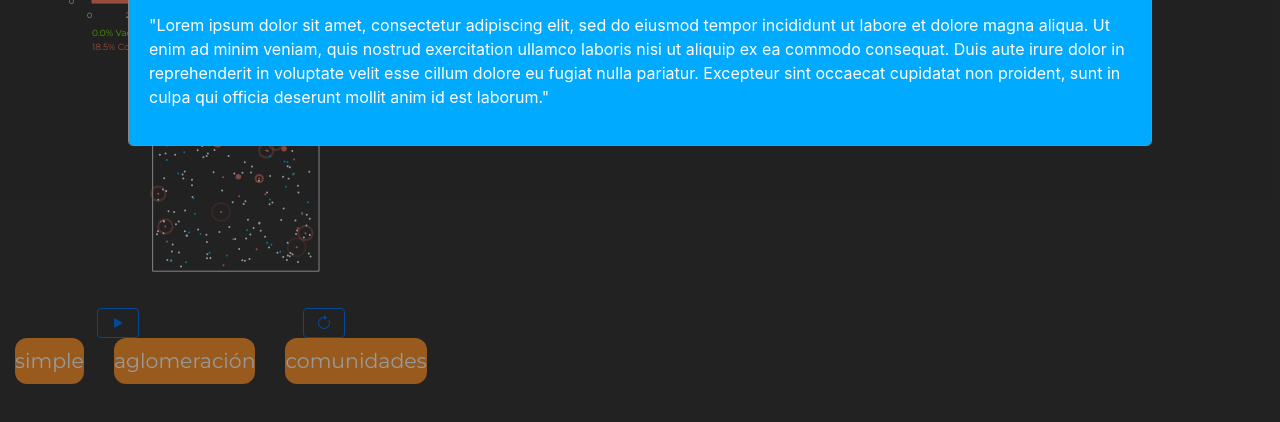
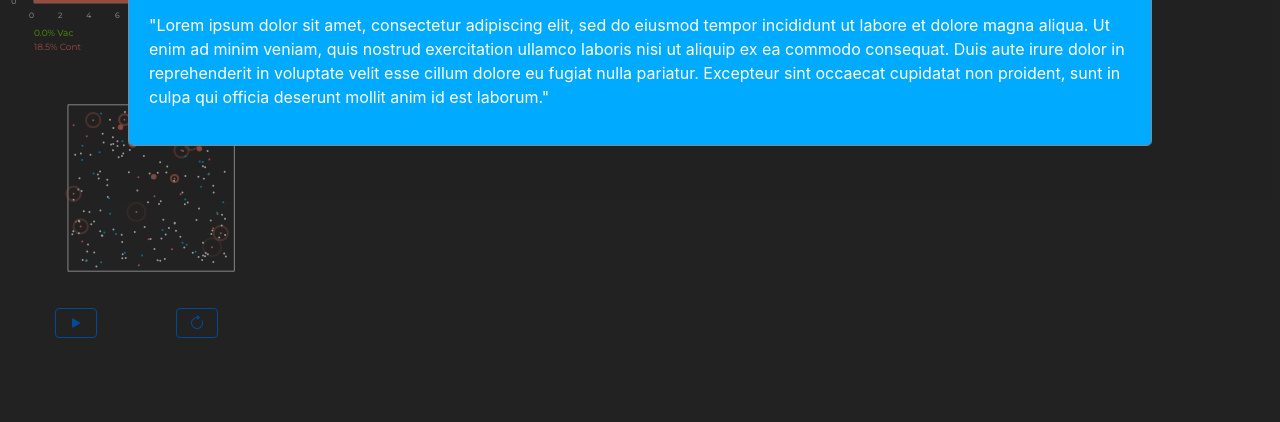
Before and after one commit to jpzarza/EpidemicSimulationVaccine, a website: page simulador/simulador-mobile.html in a window 1280 px wide. Shown: the part 308-730 px from the top of the page. Drawn offline with nearby package versions, Linux system fonts and the light colour scheme; a web font is replaced by a local one.

```diff
--- a/simulador/simulador-mobile.html
+++ b/simulador/simulador-mobile.html
@@ -480,17 +480,17 @@
 
 						<div id="caseTypeChooseH" class="d-flex justify-content-around align-self-stretch">
 
-							<div id="simpleCaseoptionH" class="col"  >
+							<div id="simpleCaseoptionH" class="col"  hidden>
 								<input type ="button" class="button" onclick="handleConfigChange(event)"
 								id='simpleCaseoption' value='simple' list="brow" readonly> </input>
 							</div>
-							<div id="centralLocationoptionH" class="col" >
+							<div id="centralLocationoptionH" class="col" hidden>
 								<input type ="button" class="button" onclick="handleConfigChange(event)"
 								id='centralLocationoption' value='aglomeración' list="brow" readonly> </input>
 
 							</div>
 
-							<div id="communitiesoptionH" class="col" >
+							<div id="communitiesoptionH" class="col" hidden>
 								<input type ="button" class="button" onclick="handleConfigChange(event)"
 								id='communitiesoption'  value='comunidades' list="brow" readonly> </input>
 							</div>
```
